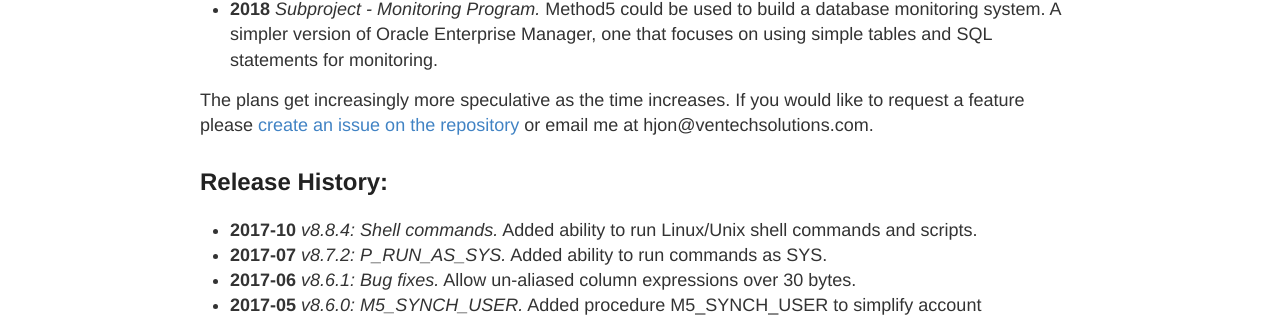
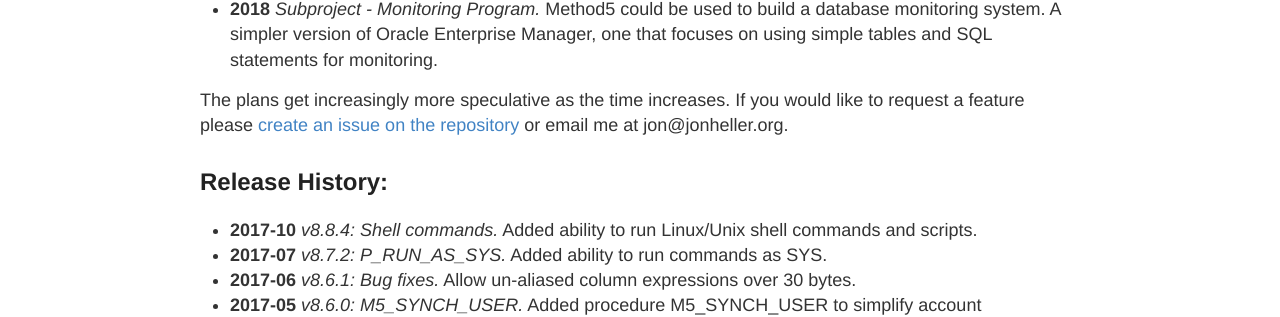
Before and after one commit to method5/method5.github.io, a Jekyll site: the page built from roadmap.md, in a window 1280 px wide. Shown: the part 677-994 px from the top of the page. Built offline with Jekyll 4.4.1, drawn with Linux system fonts in a browser that asks for light colours.

Commit message:
Fixed email address.

```diff
--- a/roadmap.md
+++ b/roadmap.md
@@ -14,7 +14,7 @@ Possible Future Changes:
 * **2018** _v13: Web interface._  Method5 is a SQL extension, part of a programming language.  A website doesn't make sense in a lot of ways.  But eventually this may be necessary to convince managers.
 * **2018** _Subproject - Monitoring Program._ Method5 could be used to build a database monitoring system.  A simpler version of Oracle Enterprise Manager, one that focuses on using simple tables and SQL statements for monitoring.
 
-The plans get increasingly more speculative as the time increases.  If you would like to request a feature please [create an issue on the repository](https://github.com/method5/method5/issues) or email me at hjon@ventechsolutions.com.
+The plans get increasingly more speculative as the time increases.  If you would like to request a feature please [create an issue on the repository](https://github.com/method5/method5/issues) or email me at jon@jonheller.org.
 
 
 Release History:
```
